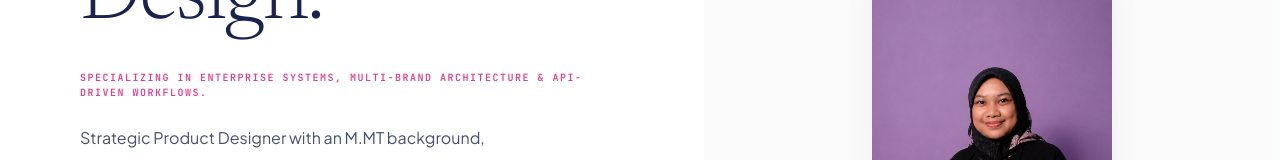
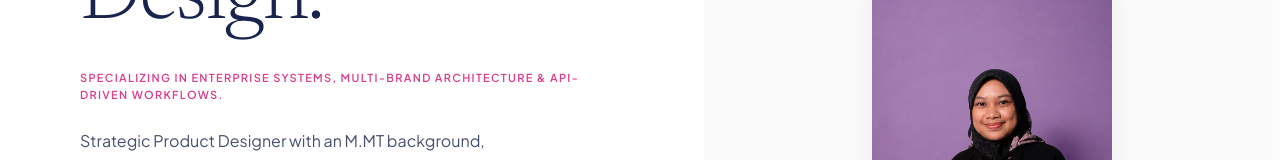
Before and after one commit to adinagayo-pixel/Adina-Portfolio, a React (Vite) app: page / in a window 1280 px wide. Shown: the part 469-629 px from the top of the page. Built offline with nearby package versions, Linux system fonts and the light colour scheme.

Commit message:
style: change hero subtitle font from mono to sans and revert global Newsreader font change

```diff
--- a/src/app/App.tsx
+++ b/src/app/App.tsx
@@ -314,7 +314,7 @@ function HeroSection() {
             </h1>
 
             <p
-              className="font-mono text-[10px] font-semibold tracking-[0.15em] uppercase mb-6"
+              className="font-sans text-[11px] font-semibold tracking-[0.12em] uppercase mb-6"
               style={{ color: C }}
             >
               Specializing in Enterprise Systems, Multi-Brand Architecture & API-Driven Workflows.
```
